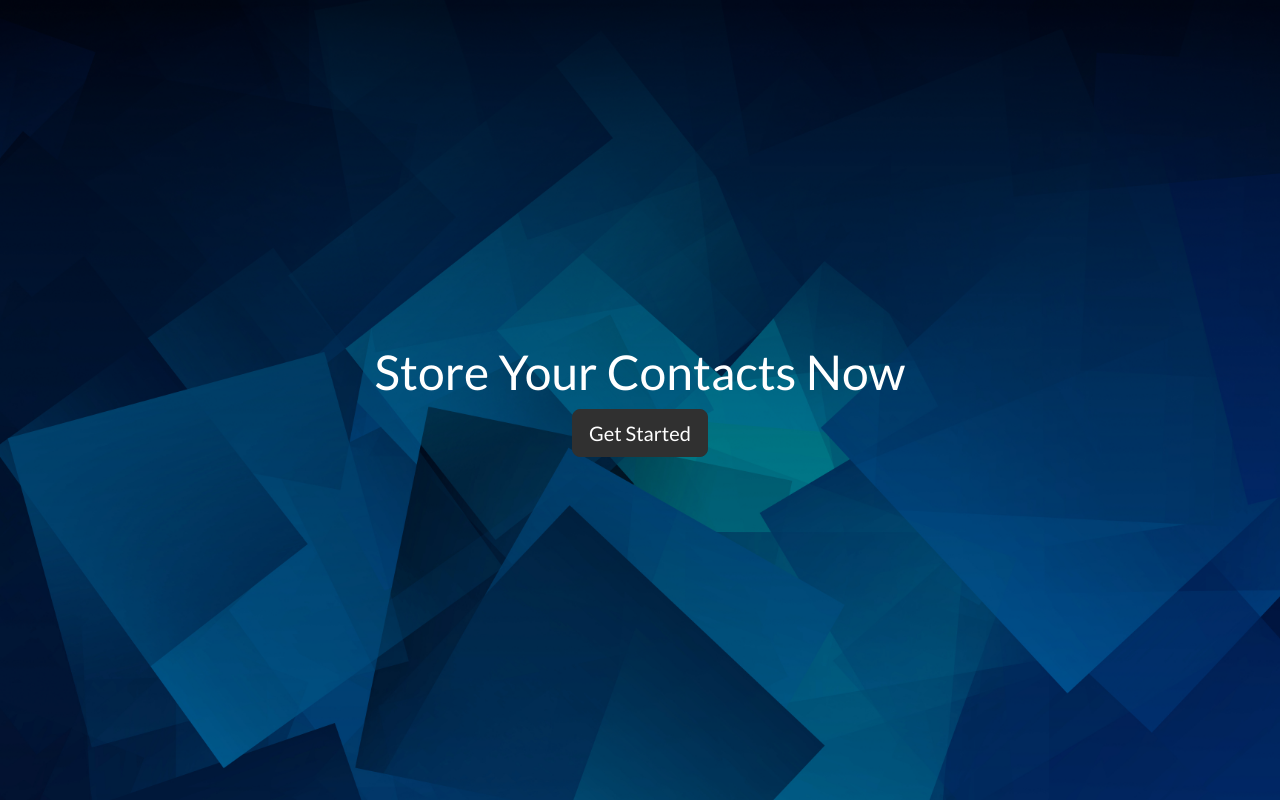
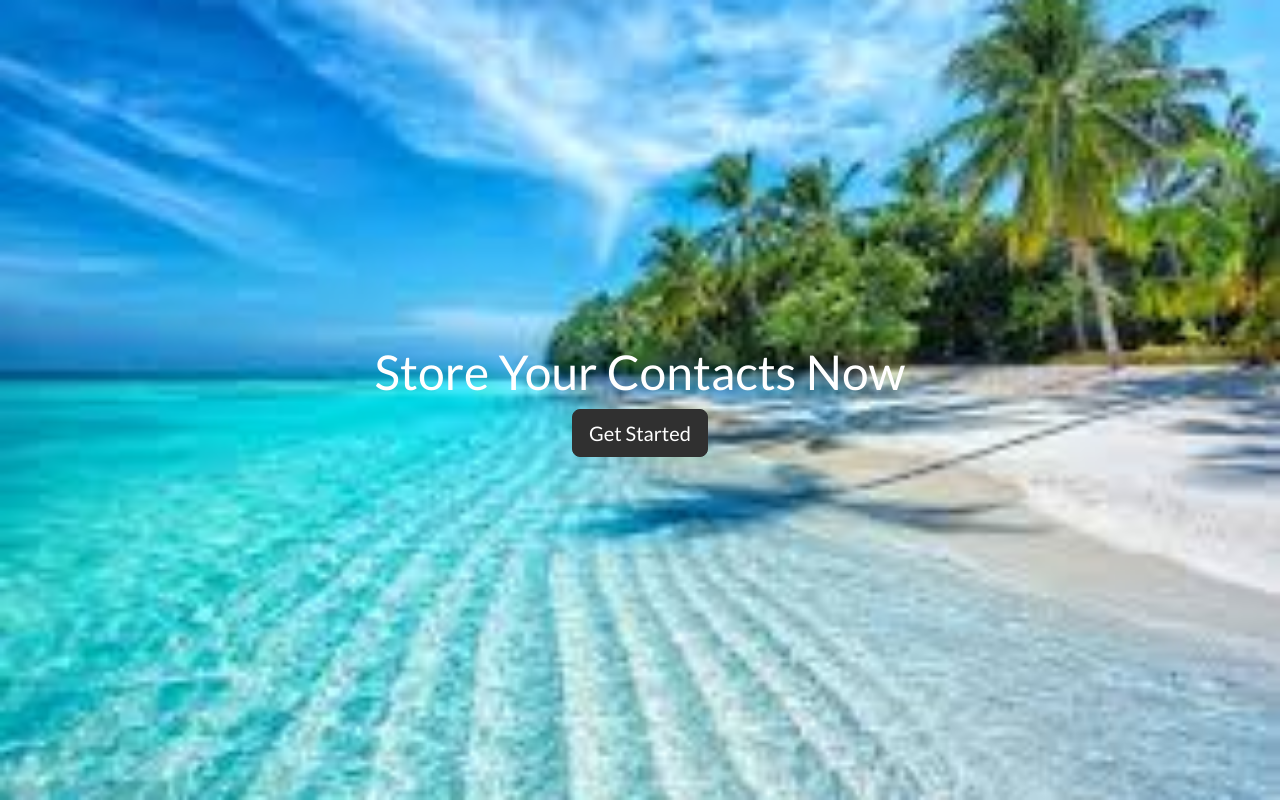
Before and after one commit to NEBULA1978/CONTATS-APP, a PHP site: page / in a window 1280 px wide. Shown: the part 72-872 px from the top of the page. Run offline with PHP 8.4, Linux system fonts and the light colour scheme; some libraries are stand-ins or nearby versions.

Commit message:
Arreglado tamaño de imagen de home para ususarios no registrados añadiendo fotos de fondo home

```diff
--- a/static/css/index.css
+++ b/static/css/index.css
@@ -3,7 +3,14 @@
 }
 
 .welcome {
-    background: url('background.jpg');
+    /* background: url('background.jpg'); */
+    /* background: url('images.jpeg'); */
+    background: url('images2.jpeg');
+    /* background: url('Sin\ título.jpeg'); */
+    /* background: url('Sin\ título3.jpeg'); */
+    /* background: url('Sin\ título3.jpeg'); */
+    /* NO FUNCIONA */
+    /* background: url('/static/img/background.jpg'); */
     background-position: center center;
     background-size: cover;
 }
```
Also changed, not shown: static/css/Sin título.jpeg (added), static/css/Sin título3.jpeg (added), static/css/images.jpeg (added), static/css/images2.jpeg (added).
